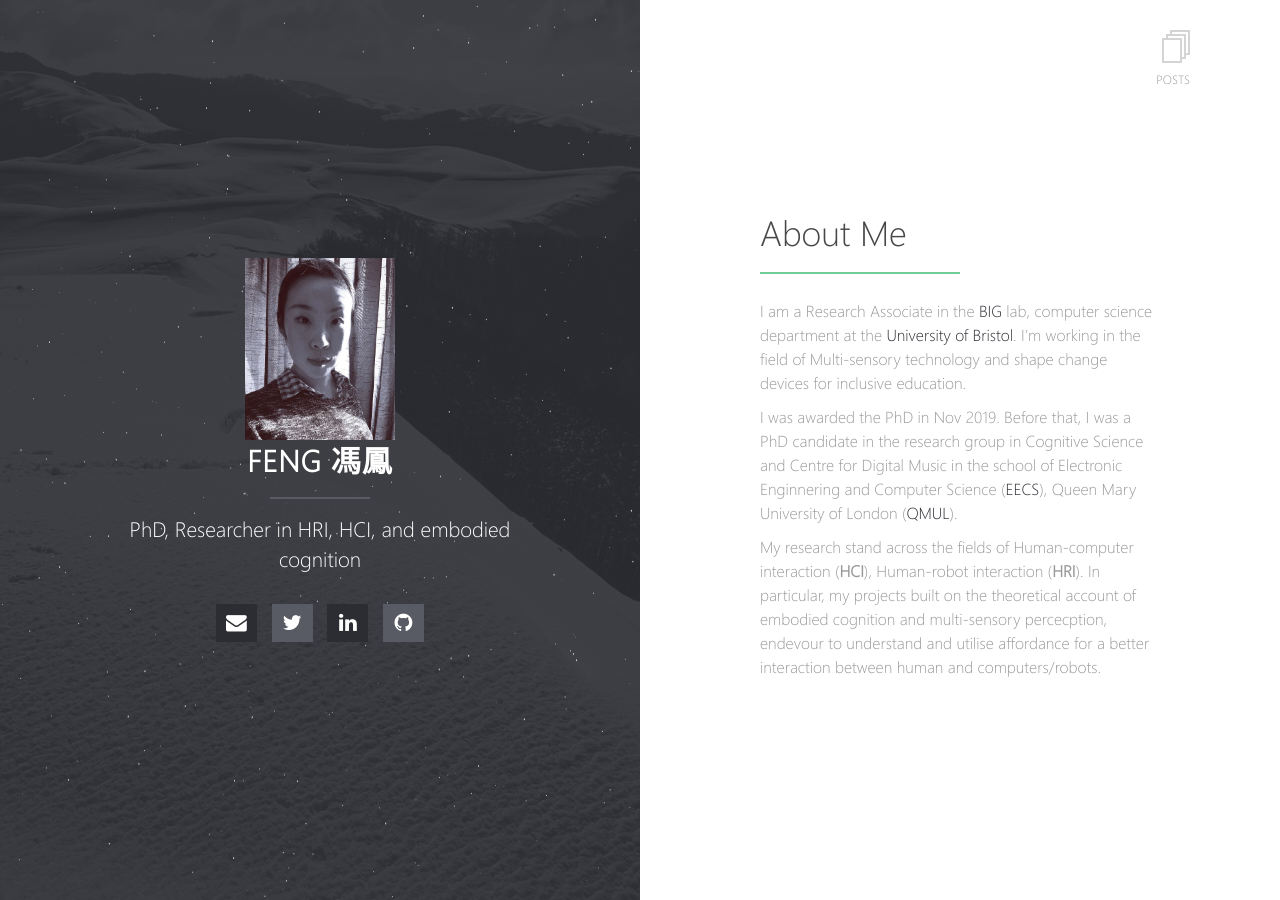
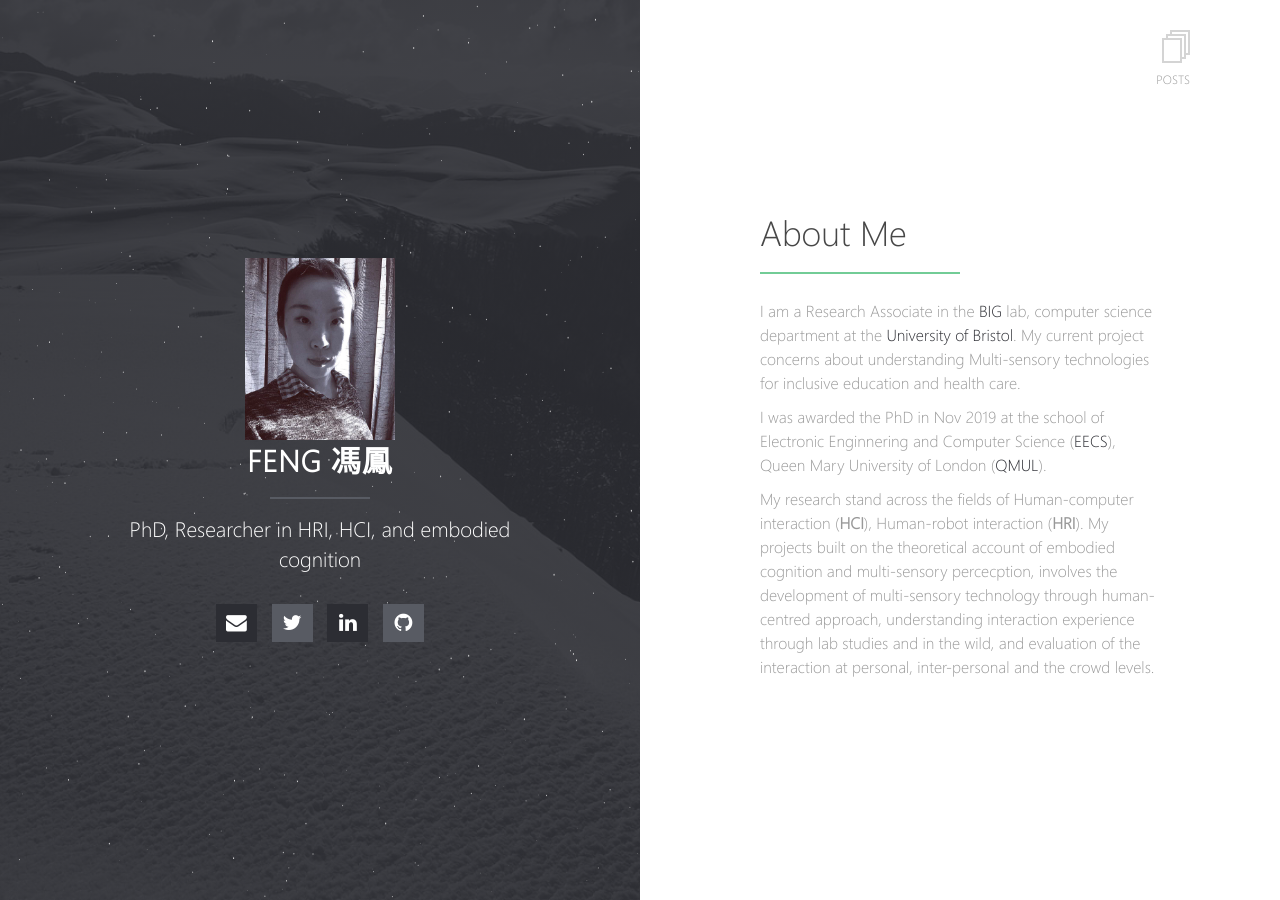
Before and after one commit to turtle2007/ff, a Jekyll site: the page built from index.md, in a window 1280 px wide. Built offline with Jekyll 4.4.1, drawn with Linux system fonts in a browser that asks for light colours; our own code applies the rules of GitHub Pages for plain Markdown files.

Commit message:
update states

```diff
--- a/index.md
+++ b/index.md
@@ -3,8 +3,9 @@ layout: home
 ---
 # About Me
 
-I am a Research Associate in the [BIG](http://www.biglab.co.uk) lab, computer science department at the [University of Bristol](http://www.bristol.ac.uk/engineering/). I'm working in the field of Multi-sensory technology and shape change devices for inclusive education.
+I am a Research Associate in the [BIG](http://www.biglab.co.uk) lab, computer science department at the [University of Bristol](http://www.bristol.ac.uk/engineering/). My current project concerns about understanding Multi-sensory technologies for inclusive education and health care.
 
-I was awarded the PhD in Nov 2019. Before that, I was a PhD candidate in the research group in Cognitive Science and Centre for Digital Music in the school of Electronic Enginnering and Computer Science ([EECS](http://eecs.qmul.ac.uk)), Queen Mary University of London ([QMUL](https://www.qmul.ac.uk)).
+I was awarded the PhD in Nov 2019 at the school of Electronic Enginnering and Computer Science ([EECS](http://eecs.qmul.ac.uk)), Queen Mary University of London ([QMUL](https://www.qmul.ac.uk)).
 
-My research stand across the fields of Human-computer interaction (**HCI**), Human-robot interaction (**HRI**). In particular, my projects built on the theoretical account of embodied cognition and multi-sensory percecption, endevour to understand and utilise affordance for a better interaction between human and computers/robots.
+My research stand across the fields of Human-computer interaction (**HCI**), Human-robot interaction (**HRI**). My projects built on the theoretical account of embodied cognition and multi-sensory percecption, involves the development of multi-sensory technology through human-centred approach, understanding interaction experience through lab studies and in the wild, and evaluation of the interaction at personal, inter-personal and the crowd levels.
+<!-- of endevour to understand and utilise affordance for a better interaction between human and computers/robots. -->
```
